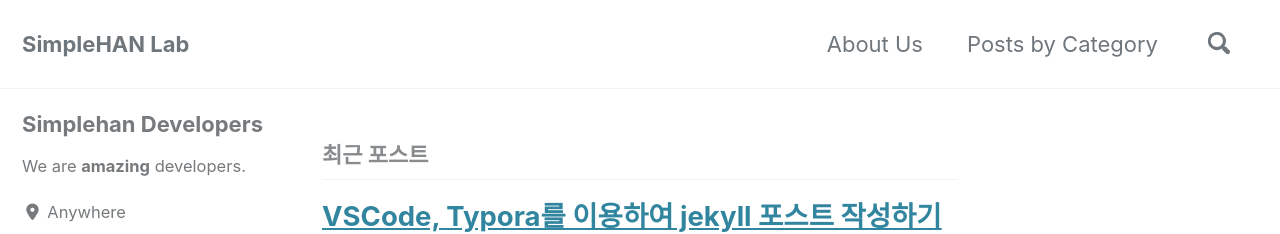
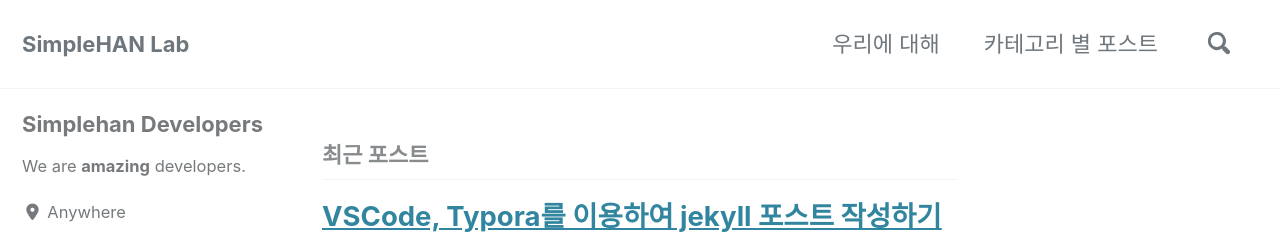
Before and after one commit to simplehanlab/prevBlog, a Jekyll site: the page built from index.html, in a window 1280 px wide and 900 px high. Shown: the top 234 px of the window. Built offline with Jekyll 4.4.1, drawn with Linux system fonts in a browser that asks for light colours; cached includes are drawn as plain includes; nearby versions of some CDN libraries; the list of posts is cut into pages by our own code.

Commit message:
제목 한글로 변경

```diff
--- a/_data/navigation.yml
+++ b/_data/navigation.yml
@@ -1,8 +1,8 @@
 # main links
 main:
-  - title: "About Us"
+  - title: "우리에 대해"
     url: /about/
-  - title: "Posts by Category"
+  - title: "카테고리 별 포스트"
     url: /categories/
   # - title: "About"
   #   url: https://mmistakes.github.io/minimal-mistakes/about/
--- a/_pages/about.md
+++ b/_pages/about.md
@@ -1,7 +1,7 @@
 ---
 layout: archive
 permalink: /about/
-title: "우리는?"
+title: "우리에 대해"
 author_profile: true
 ---
 
```
